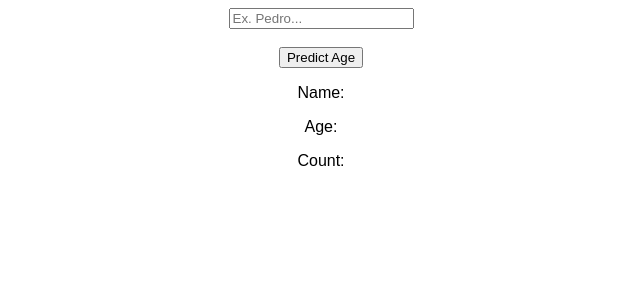
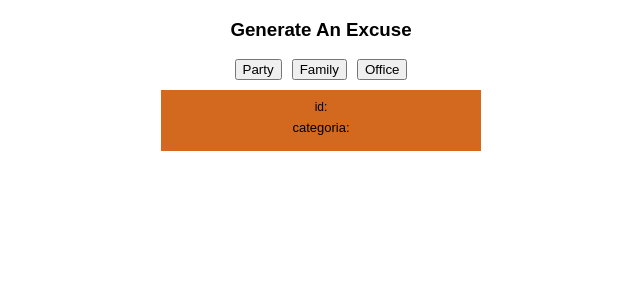
Before and after one commit to betoside/React-Beginners-8H-PedroTech, a React (Create React App) app: page / in a window 1280 px wide. Shown: the top 300 px of the page, without its empty margins (319-959 px from the left). Built offline with nearby package versions, Linux system fonts and the light colour scheme.

Commit message:
finalizado module7, exercicio Generate Excuse

```diff
--- a/src/App.css
+++ b/src/App.css
@@ -89,3 +89,33 @@
   margin: 10px;
   text-align: center;
 }
+
+
+.generateExcuse button {
+  margin-right: 5px;
+  margin-left: 5px;
+}
+
+.desculpa{
+  padding: 10px;
+  margin: 10px auto;
+  max-width: 300px;
+  background: chocolate;
+}
+
+.desculpa div {
+  margin-bottom: 6px;
+}
+.desculpa .id{
+  font-size: 12px;
+  color: #000;
+}
+.desculpa .excuse{
+  font-size: 20px;
+  font-weight: bold;
+  color: #fff;
+}
+.desculpa .category{
+  font-size: 13px;
+  color: black;
+}
--- a/src/App.js
+++ b/src/App.js
@@ -1,34 +1,35 @@
 import './App.css';
 import Axios from 'axios';
-import { useEffect, useState } from 'react';
+import { useState } from 'react';
 
 function App() {
 
   // const toolAPI = 'https://jsonplaceholder.typicode.com/posts';
   // const toolAPI = 'https://catfact.ninja/fact';
-  const toolAPI = 'https://api.agify.io/?name=';
+  // const toolAPI = 'https://api.agify.io/?name=';
+  // const toolAPI = 'https://coffee.alexflipnote.dev/random.json';
 
-  const [name, setName] = useState("");
-  const [predictAge, setPredictAge] = useState(null);
+  const [desculpa, setDesculpa] = useState('');
 
-  const fetchData = (nome) => {
-    Axios.get(toolAPI+name).then((res)=>{
-      setPredictAge(res.data);
-    })
-  };
+  const fetchDesculpa = (categoria) => {
+    Axios.get(`https://excuser-three.vercel.app/v1/excuse/${categoria}/`).then(
+      (res) => {
+        setDesculpa(res.data[0]);
+      }
+    );
+  }
 
   return (
-    <div className="App">
-      <input
-        type="text"
-        placeholder='Ex. Pedro...'
-        onChange={(event) => {setName(event.target.value)}} />
-      <br />
-      <br />
-      <button onClick={fetchData}>Predict Age</button>
-      <p>Name: {predictAge?.name}</p>
-      <p>Age: {predictAge?.age}</p>
-      <p>Count: {predictAge?.count}</p>
+    <div className="App generateExcuse">
+      <h3>Generate An Excuse</h3>
+      <button onClick={() => {fetchDesculpa('party')}}>Party</button>
+      <button onClick={() => {fetchDesculpa('family')}}>Family</button>
+      <button onClick={() => {fetchDesculpa('office')}}>Office</button>
+      <div className='desculpa'>
+        <div className='id'>id: {desculpa.id}</div>
+        <div className='excuse'>{desculpa.excuse}</div>
+        <div className='category'>categoria: {desculpa.category}</div>
+      </div>
     </div>
   );
 }
```
